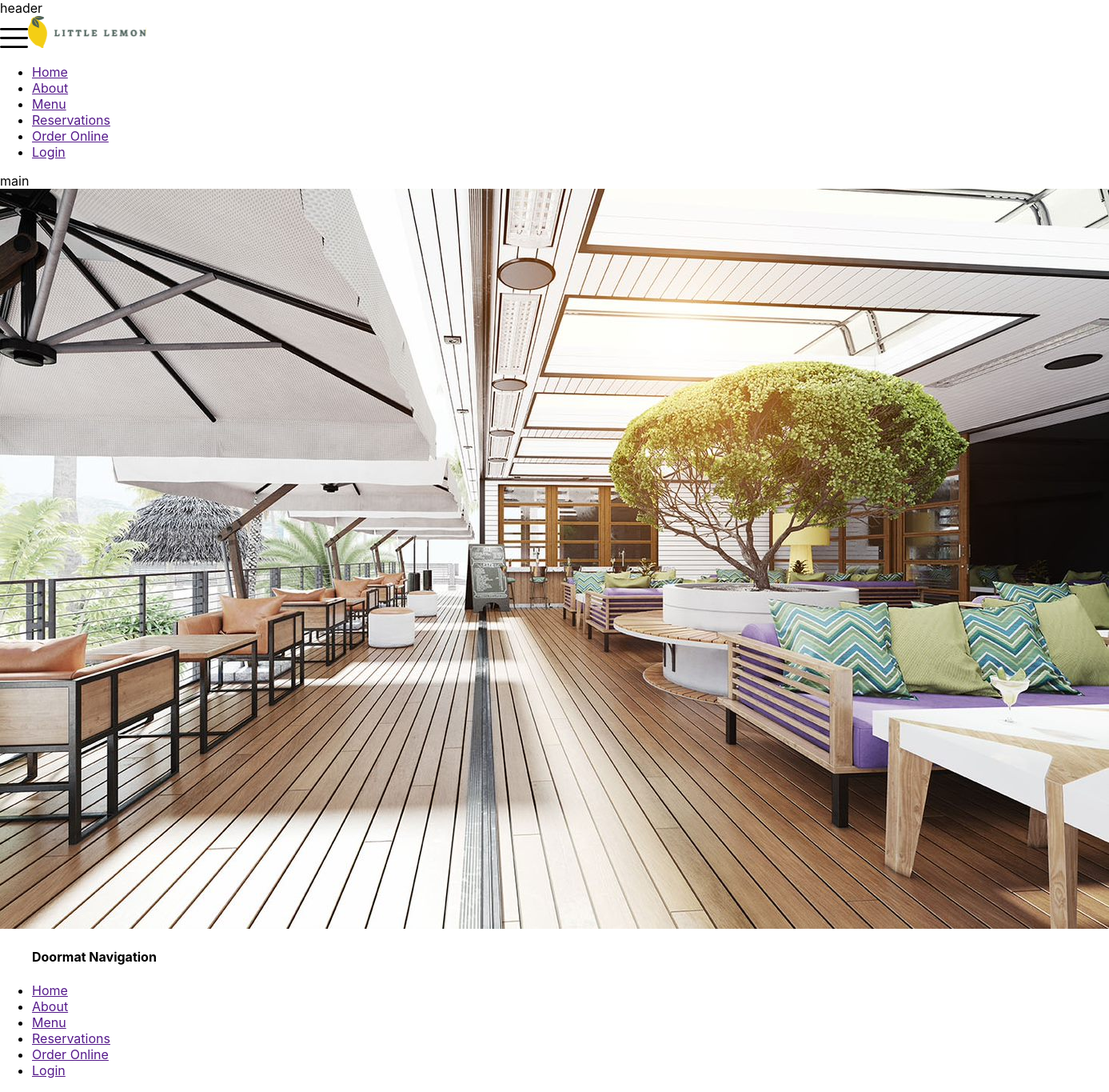
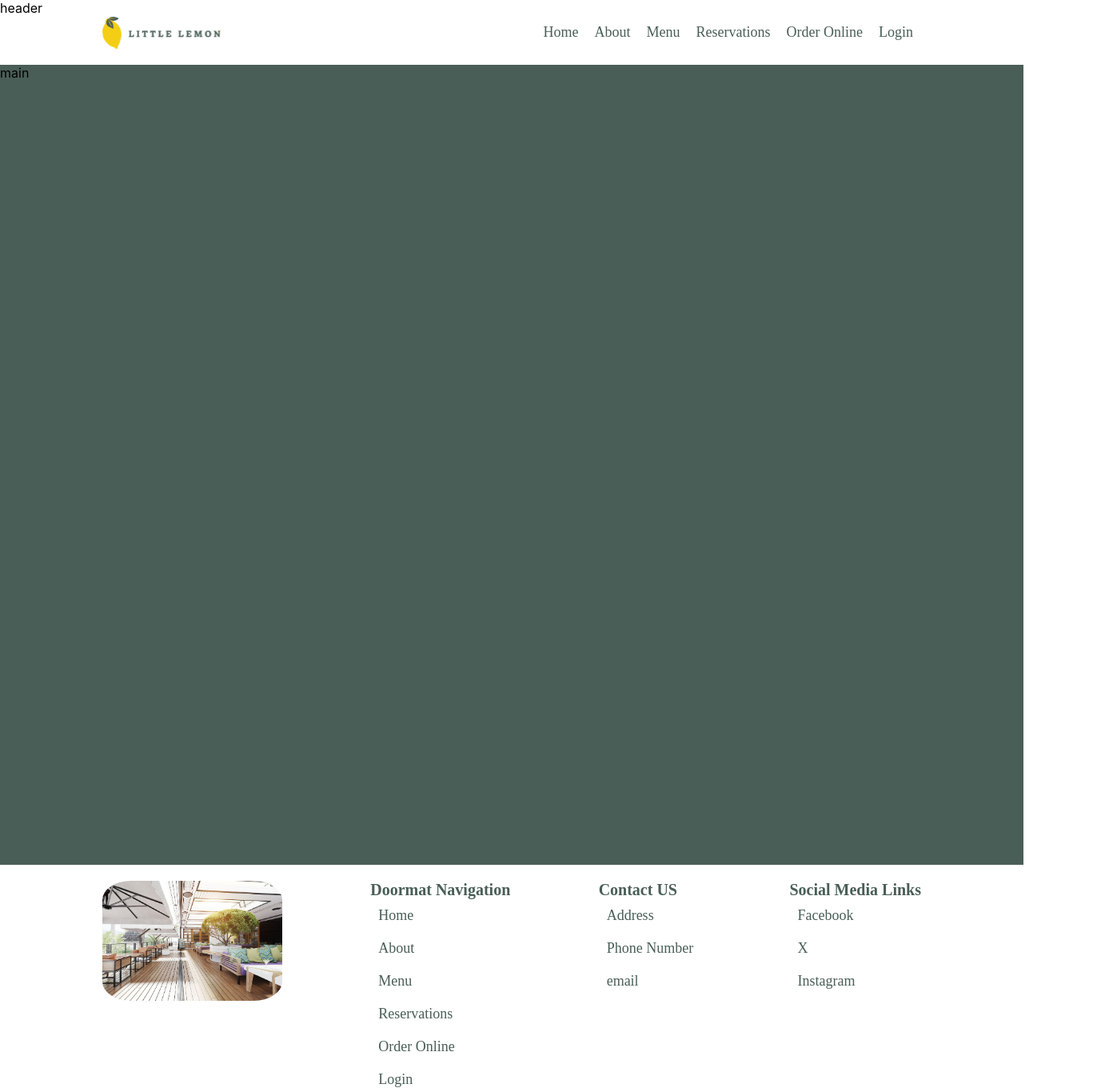
Before and after one commit to RTNMatt/frontEndDevCapstone, a React (Create React App) app: page / in a window 1280 px wide. Shown: the top 1365 px of the page at 80% size, 1387 px wide, since content can reach past the window. Built offline with nearby package versions, Linux system fonts and the light colour scheme.

Commit message:
added starter styling

```diff
--- a/public/index.html
+++ b/public/index.html
@@ -10,6 +10,11 @@
       content="Web site created using create-react-app"
     />
     <link rel="apple-touch-icon" href="%PUBLIC_URL%/logo192.png" />
+    <meta name="description" content="Little Lemon Restaurant, Chicago"/>
+    <meta name="og:title" content="Little Lemon"/>
+    <meta name="og:description" content="We are a family owned Mediterranean restaurant, focused on traditional recipes serviced with a modern
+    twist."/>
+    <meta name="og:image" content="src\pictures\Logo .svg"/>
     <!--
       manifest.json provides metadata used when your web app is installed on a
       user's mobile device or desktop. See https://developers.google.com/web/fundamentals/web-app-manifest/
--- a/src/App.css
+++ b/src/App.css
@@ -1,38 +1,85 @@
+*,
+*::before,
+*::after {
+    box-sizing: border-box;
+}
+
+*{
+  margin: 0px;
+  padding: 0px;
+}
+
+:root {
+  --primaryColor1: #495e57;
+  --primaryColor2: #f4ce14;
+}
+
 .App {
   text-align: center;
 }
 
-.App-logo {
-  height: 40vmin;
-  pointer-events: none;
+nav {
+  display: flex;
+  justify-content: space-between;
+  align-items: center;
+  margin: 0px 10%;
+  padding-bottom: 20px;
 }
 
-@media (prefers-reduced-motion: no-preference) {
-  .App-logo {
-    animation: App-logo-spin infinite 20s linear;
+li{
+  list-style: none;
+  padding: 10px;
+}
+
+nav li{
+  display: inline-flex;
+}
+
+nav a {
+  font-family: "Karla";
+  text-decoration: none;
+  font-size: 18px;
+  color: #495e57;
+}
+
+footer{
+  display: flex;
+  justify-content: space-between;
+  align-items: flex-start;
+  margin: 0px 10%;
+  padding-top: 20px;
+}
+
+footer img {
+  height: 150px;
+  border-radius: 16%;
+}
+
+footer h4 {
+  font-family: "Karla";
+  font-size: 20px;
+  font-style: bold;
+  color: var(--primaryColor1);
+}
+
+footer a {
+  font-family: "Karla";
+  text-decoration: none;
+  font-size: 18px;
+  color: var(--primaryColor1);
+}
+
+main{
+  height: 1000px;
+  background-color: var(--primaryColor1);
+}
+
+nav button {
+  visibility: hidden;
+}
+
+@media only screen and (max-width: 900px){
+  nav ul {
+    visibility: hidden;
   }
 }
-
-.App-header {
-  background-color: #282c34;
-  min-height: 100vh;
-  display: flex;
-  flex-direction: column;
-  align-items: center;
-  justify-content: center;
-  font-size: calc(10px + 2vmin);
-  color: white;
-}
-
-.App-link {
-  color: #61dafb;
-}
-
-@keyframes App-logo-spin {
-  from {
-    transform: rotate(0deg);
-  }
-  to {
-    transform: rotate(360deg);
-  }
-}
--- a/src/App.js
+++ b/src/App.js
@@ -12,12 +12,6 @@ import Logo from './pictures/Logo .svg'
 function App() {
   return (
     <>
-    <meta name="description" content="Little Lemon Restaurant, Chicago"/>
-    <meta name="og:title" content="Little Lemon"/>
-    <meta name="og:description" content="We are a family owned Mediterranean restaurant, focused on traditional recipes serviced with a modern
-    twist."/>
-    <meta name="og:image" content={Logo
-    }/>
     <Header />
     <Nav />
     <Main />
--- a/src/Footer.js
+++ b/src/Footer.js
@@ -1,9 +1,12 @@
-import logo from "./pictures/restaurant.jpg"
+import footPic from "./pictures/restaurant.jpg"
 
 const Footer = () =>{
     return(
         <footer>
-        <img src={logo} alt ="logo failed" />
+                <>
+                <img src={footPic} alt ="logo failed" />
+                </>
+                <>
                     <ul>
                         <h4>Doormat Navigation</h4>
                         <li><a href="">Home</a></li>
@@ -13,18 +16,23 @@ const Footer = () =>{
                         <li><a href="">Order Online</a></li>
                         <li><a href="">Login</a></li>
                     </ul>
+                </>
+                <>
                     <ul>
                         <h4>Contact US</h4>
                         <li><a href="">Address</a></li>
                         <li><a href="">Phone Number</a></li>
                         <li><a href="">email</a></li>
                     </ul>
+                </>
+                <>
                     <ul>
                         <h4>Social Media Links</h4>
                         <li><a href="">Facebook</a></li>
                         <li><a href="">X</a></li>
                         <li><a href="">Instagram</a></li>
                     </ul>
+                </>
         </footer>
     );
 }
--- a/src/Nav.js
+++ b/src/Nav.js
@@ -1,19 +1,19 @@
 import logo from "./pictures/Logo .svg"
-import menuIcon from "./pictures/🦆 icon _hamburger menu.svg"
 
 const Nav = () =>{
     return(
         <nav>
-            <img src={menuIcon} alt ="logo failed" />
-            <img src={logo} alt ="logo failed" />
-            <ul>
-                <li><a href="">Home</a></li>
-                <li><a href="">About</a></li>
-                <li><a href="">Menu</a></li>
-                <li><a href="">Reservations</a></li>
-                <li><a href="">Order Online</a></li>
-                <li><a href="">Login</a></li>
-            </ul>
+            <img className="logo" src={logo} alt ="logo" />
+            <>
+                <ul>
+                    <li><a href="#">Home</a></li>
+                    <li><a href="#">About</a></li>
+                    <li><a href="#">Menu</a></li>
+                    <li><a href="#">Reservations</a></li>
+                    <li><a href="#">Order Online</a></li>
+                    <li><a href="#">Login</a></li>
+                </ul>
+            </>
         </nav>
     );
 }
```
Also changed, not shown: src/pictures/icon _hamburger menu.svg (renamed from src/pictures/🦆 icon _hamburger menu.svg). Lines whose indentation alone changed are shown as unchanged.
